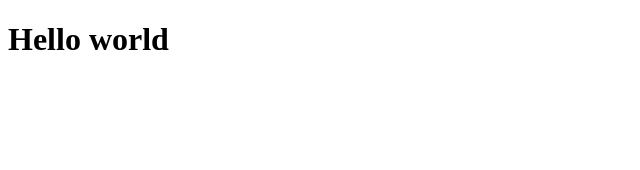
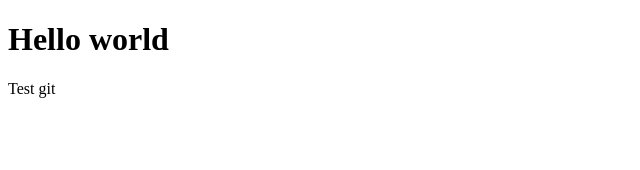
Before and after one commit to Will7e/movies-plus-app, a React (Create React App) app in the folder client/: page / in a window 1280 px wide. Shown: the top 170 px of the page, without its empty margins (0-640 px from the left). Built offline with nearby package versions, Linux system fonts and the light colour scheme.

Commit message:
Update App.jsx

```diff
--- a/client/src/App.jsx
+++ b/client/src/App.jsx
@@ -4,6 +4,7 @@ function App() {
   return (
     <div >
       <h1>Hello world</h1>
+      <p>Test git</p>
     </div>
   );
 }
```
